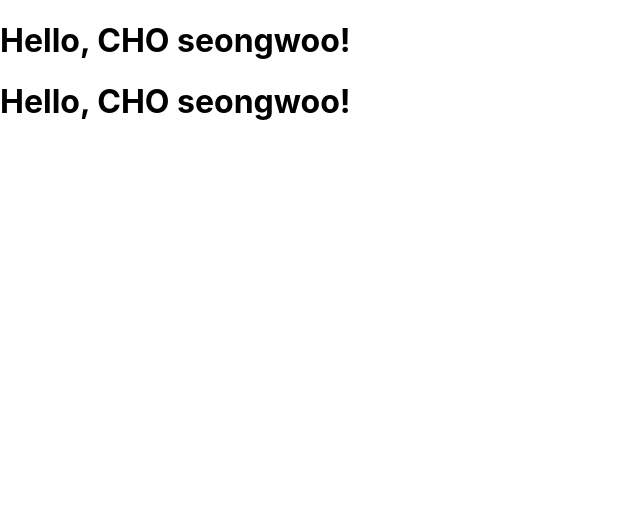
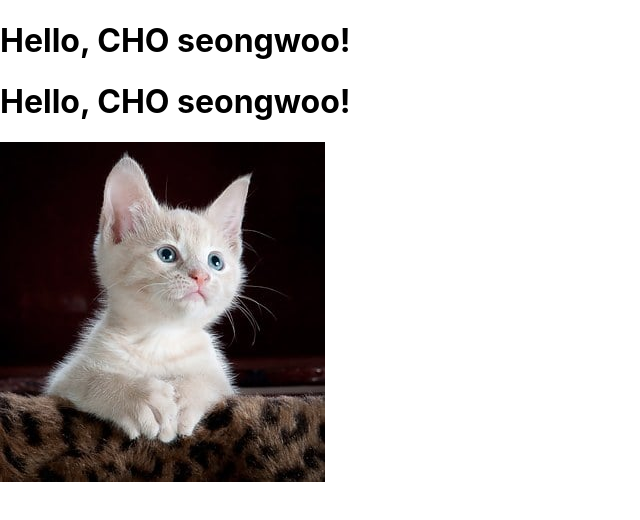
Before and after one commit to ABizCho/react_lab, a React (Create React App) app: page / in a window 1280 px wide. Shown: the top 520 px of the page, without its empty margins (0-640 px from the left). Built offline with nearby package versions, Linux system fonts and the light colour scheme.

Commit message:
이미지 삽입 proc

```diff
--- a/src/App.js
+++ b/src/App.js
@@ -6,6 +6,7 @@ function App() {
     <div>
       {hello}
       {hello}
+      <img src={require("./cat.jpg")} alt="profile" />
     </div>
   )
 }
```
Also changed, not shown: src/cat.jpg (added).
